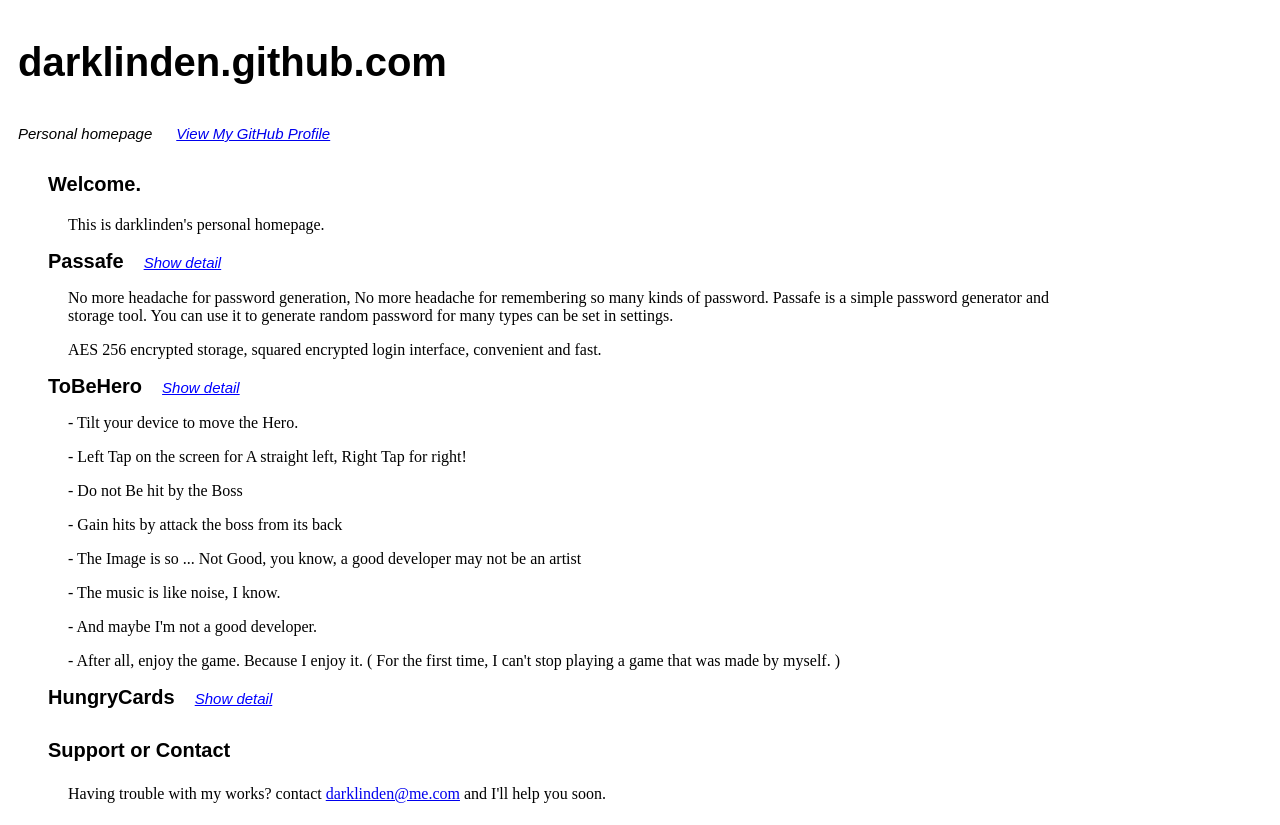
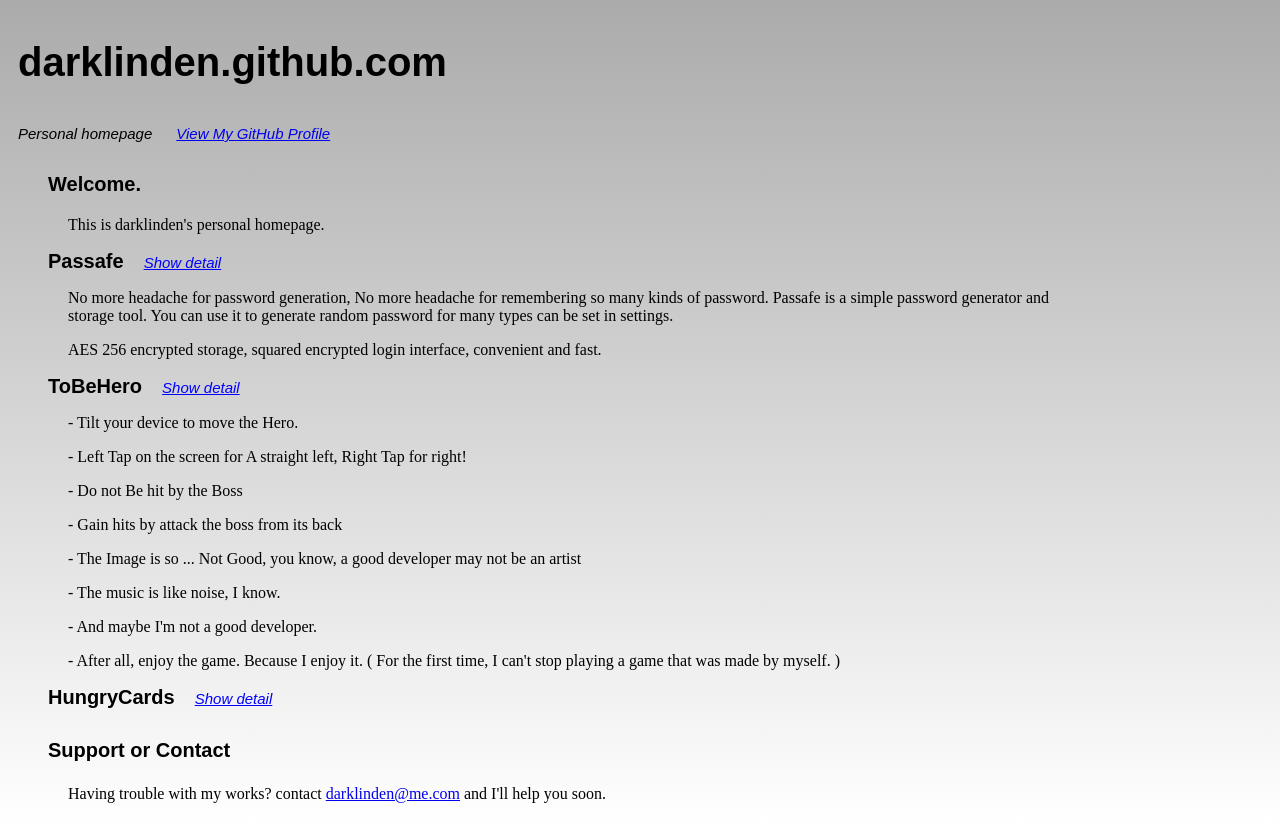
Before and after one commit to darklinden/darklinden.github.com, a PHP site: page /index.html in a window 1280 px wide. Run offline with PHP 8.4, Linux system fonts and the light colour scheme.

Commit message:
adjust for body gradient

```diff
--- a/stylesheets/styles.css
+++ b/stylesheets/styles.css
@@ -1,3 +1,9 @@
+body
+{
+	background: -webkit-linear-gradient(top, #ababab, #ffffff) no-repeat 0 0;
+	display: block;
+}
+
 .title
 {
 	font-family: Arial,Helvetica,sans-serif;
@@ -76,7 +82,7 @@
 	height: 40px;
 	background: #298cda;
 	font-size: 15px;
-  color: #ffffff;
+	color: #ffffff;
 	font-style: bold;
 	font-weight:normal;
 	text-align: center;
```
